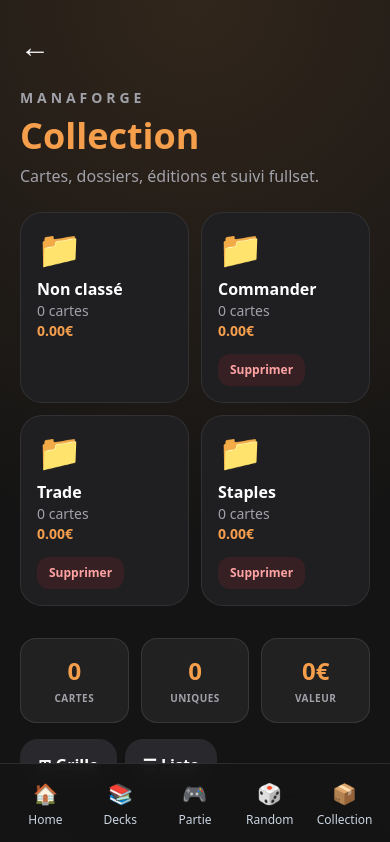
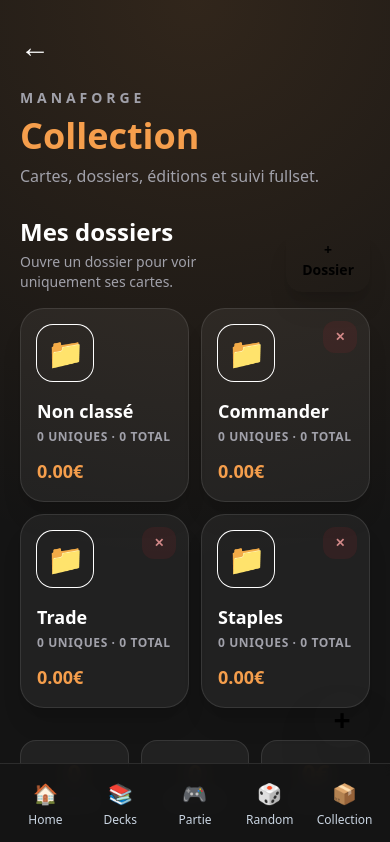
Before and after one commit to vekuAa/manaforge, a Next.js app: page /collection in a window 390 px wide. Shown: the top 842 px of the page. Built offline with nearby package versions, Linux system fonts and the light colour scheme.

Commit message:
Amélioration game tracker mobile

```diff
--- a/app/collection/page.tsx
+++ b/app/collection/page.tsx
@@ -68,6 +68,7 @@ export default function CollectionPage() {
   const [folderFilter, setFolderFilter] = useState("Toutes");
   const [setFilter, setSetFilter] = useState("Toutes");
   const [openedFolder, setOpenedFolder] = useState<string | null>(null);
+  const [showFolderModal, setShowFolderModal] = useState(false);
   const [viewMode, setViewMode] = useState<"grid" | "list">("grid");
 
   const [fullsetCode, setFullsetCode] = useState("");
@@ -449,12 +450,34 @@ export default function CollectionPage() {
         </header>
 
         {!openedFolder && (
-          <div className="mt-6 grid grid-cols-2 gap-3">
+          <section className="mt-7">
+            <div className="mb-4 flex items-end justify-between gap-4">
+              <div>
+                <h2 className="text-2xl font-black">Mes dossiers</h2>
+                <p className="mt-1 text-sm text-muted">
+                  Ouvre un dossier pour voir uniquement ses cartes.
+                </p>
+              </div>
+
+              <button
+                onClick={() => setShowFolderModal(true)}
+                className="rounded-2xl bg-accent px-4 py-3 text-sm font-black text-black shadow-xl"
+              >
+                + Dossier
+              </button>
+            </div>
+
+            <div className="grid grid-cols-2 gap-3 sm:grid-cols-3">
               {folders
                 .filter((folder) => folder !== "Toutes")
                 .map((folder) => {
                   const folderCards = cards.filter(
                     (card) => card.folder === folder
+                  );
+
+                  const folderQuantity = folderCards.reduce(
+                    (sum, card) => sum + card.quantity,
+                    0
                   );
 
                   const folderValue = folderCards.reduce(
@@ -463,7 +486,10 @@ export default function CollectionPage() {
                   );
 
                   return (
-                  <div key={folder} className="card-soft p-4">
+                    <div
+                      key={folder}
+                      className="group relative overflow-hidden rounded-3xl border border-white/10 bg-white/[0.06] p-4 shadow-xl transition hover:scale-[1.02] hover:border-accent/50"
+                    >
                       <button
                         onClick={() => {
                           setOpenedFolder(folder);
@@ -471,43 +497,61 @@ export default function CollectionPage() {
                         }}
                         className="w-full text-left"
                       >
-                      <div className="text-4xl">📁</div>
-                      <p className="mt-2 font-black">{folder}</p>
-                      <p className="text-sm text-muted">
-                        {folderCards.length} cartes
+                        <div className="flex h-14 w-14 items-center justify-center rounded-2xl bg-accent/15 text-3xl ring-1 ring-accent/20">
+                          📁
+                        </div>
+
+                        <p className="mt-4 line-clamp-1 text-lg font-black">
+                          {folder}
                         </p>
-                      <p className="text-sm font-bold text-accent">
+
+                        <p className="mt-1 text-xs font-bold uppercase tracking-wider text-muted">
+                          {folderCards.length} uniques · {folderQuantity} total
+                        </p>
+
+                        <p className="mt-3 text-lg font-black text-accent">
                           {folderValue.toFixed(2)}€
                         </p>
                       </button>
 
-                    {!["Non classé"].includes(folder) && (
+                      {folder !== "Non classé" && (
                         <button
                           onClick={() => deleteFolder(folder)}
-                        className="mt-3 rounded-xl bg-red-500/10 px-3 py-2 text-xs font-black text-red-300"
+                          className="absolute right-3 top-3 rounded-xl bg-red-500/10 px-3 py-2 text-xs font-black text-red-300 opacity-80 transition hover:opacity-100"
+                          title="Supprimer le dossier"
                         >
-                        Supprimer
+                          ✕
                         </button>
                       )}
                     </div>
                   );
                 })}
             </div>
+          </section>
         )}
 
         {openedFolder && (
-          <div className="mt-5 flex items-center justify-between rounded-2xl bg-white/5 p-4">
+          <div className="mt-6 rounded-3xl border border-white/10 bg-white/[0.06] p-4">
             <button
               onClick={() => {
                 setOpenedFolder(null);
                 setFolderFilter("Toutes");
               }}
-              className="rounded-xl bg-white/10 px-4 py-2 text-sm font-black"
+              className="rounded-2xl bg-white/10 px-4 py-2 text-sm font-black"
             >
-              ← Retour
+              ← Retour aux dossiers
             </button>
 
-            <p className="font-black text-accent">{openedFolder}</p>
+            <div className="mt-4 flex items-end justify-between gap-4">
+              <div>
+                <p className="text-xs font-black uppercase tracking-[0.25em] text-muted">
+                  Dossier ouvert
+                </p>
+                <h2 className="mt-1 text-3xl font-black text-accent">
+                  {openedFolder}
+                </h2>
+              </div>
+            </div>
           </div>
         )}
 
@@ -626,19 +670,6 @@ export default function CollectionPage() {
                   </option>
                 ))}
             </select>
-
-            <div className="grid grid-cols-[1fr_auto] gap-3">
-              <input
-                value={newFolder}
-                onChange={(event) => setNewFolder(event.target.value)}
-                placeholder="Créer un dossier"
-                className="input-premium"
-              />
-
-              <button onClick={createFolder} className="btn-soft px-5">
-                +
-              </button>
-            </div>
 
             {error && (
               <p className="rounded-2xl bg-red-500/10 p-3 text-sm font-bold text-red-300">
@@ -781,6 +812,73 @@ export default function CollectionPage() {
           )}
         </div>
       </section>
+
+      <button
+        onClick={() => setShowFolderModal(true)}
+        className="fixed bottom-24 right-5 z-50 flex h-14 w-14 items-center justify-center rounded-full bg-accent text-3xl font-black text-black shadow-2xl transition hover:scale-105"
+        aria-label="Créer un dossier"
+      >
+        +
+      </button>
+
+      {showFolderModal && (
+        <div className="fixed inset-0 z-[100] flex items-center justify-center bg-black/75 p-4 backdrop-blur-sm">
+          <div className="w-full max-w-sm rounded-3xl border border-white/10 bg-[#0f0f15] p-6 shadow-2xl">
+            <div className="flex items-start justify-between gap-4">
+              <div>
+                <p className="text-xs font-black uppercase tracking-[0.25em] text-accent">
+                  Collection
+                </p>
+                <h2 className="mt-2 text-2xl font-black">Nouveau dossier</h2>
+              </div>
+
+              <button
+                onClick={() => setShowFolderModal(false)}
+                className="rounded-2xl bg-white/10 px-3 py-2 font-black"
+                aria-label="Fermer"
+              >
+                ✕
+              </button>
+            </div>
+
+            <input
+              value={newFolder}
+              onChange={(event) => setNewFolder(event.target.value)}
+              onKeyDown={(event) => {
+                if (event.key === "Enter") {
+                  createFolder();
+                  setShowFolderModal(false);
+                }
+              }}
+              placeholder="Nom du dossier"
+              className="input-premium mt-5"
+              autoFocus
+            />
+
+            <div className="mt-5 grid grid-cols-2 gap-3">
+              <button
+                onClick={() => {
+                  setNewFolder("");
+                  setShowFolderModal(false);
+                }}
+                className="btn-soft"
+              >
+                Annuler
+              </button>
+
+              <button
+                onClick={() => {
+                  createFolder();
+                  setShowFolderModal(false);
+                }}
+                className="btn-primary"
+              >
+                Créer
+              </button>
+            </div>
+          </div>
+        </div>
+      )}
 
       <BottomNav />
     </main>
```
Lines whose indentation alone changed are shown as unchanged.
